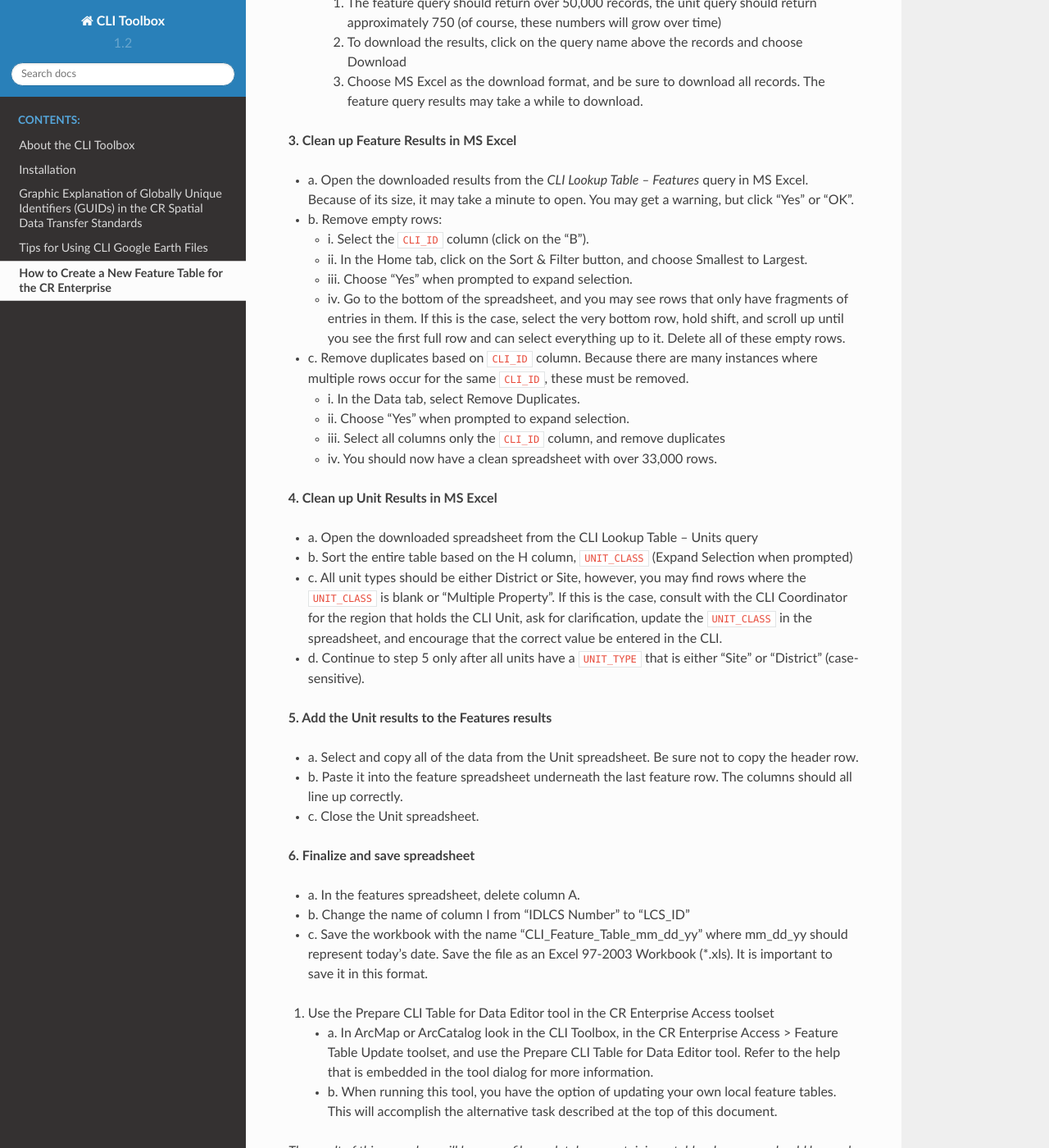
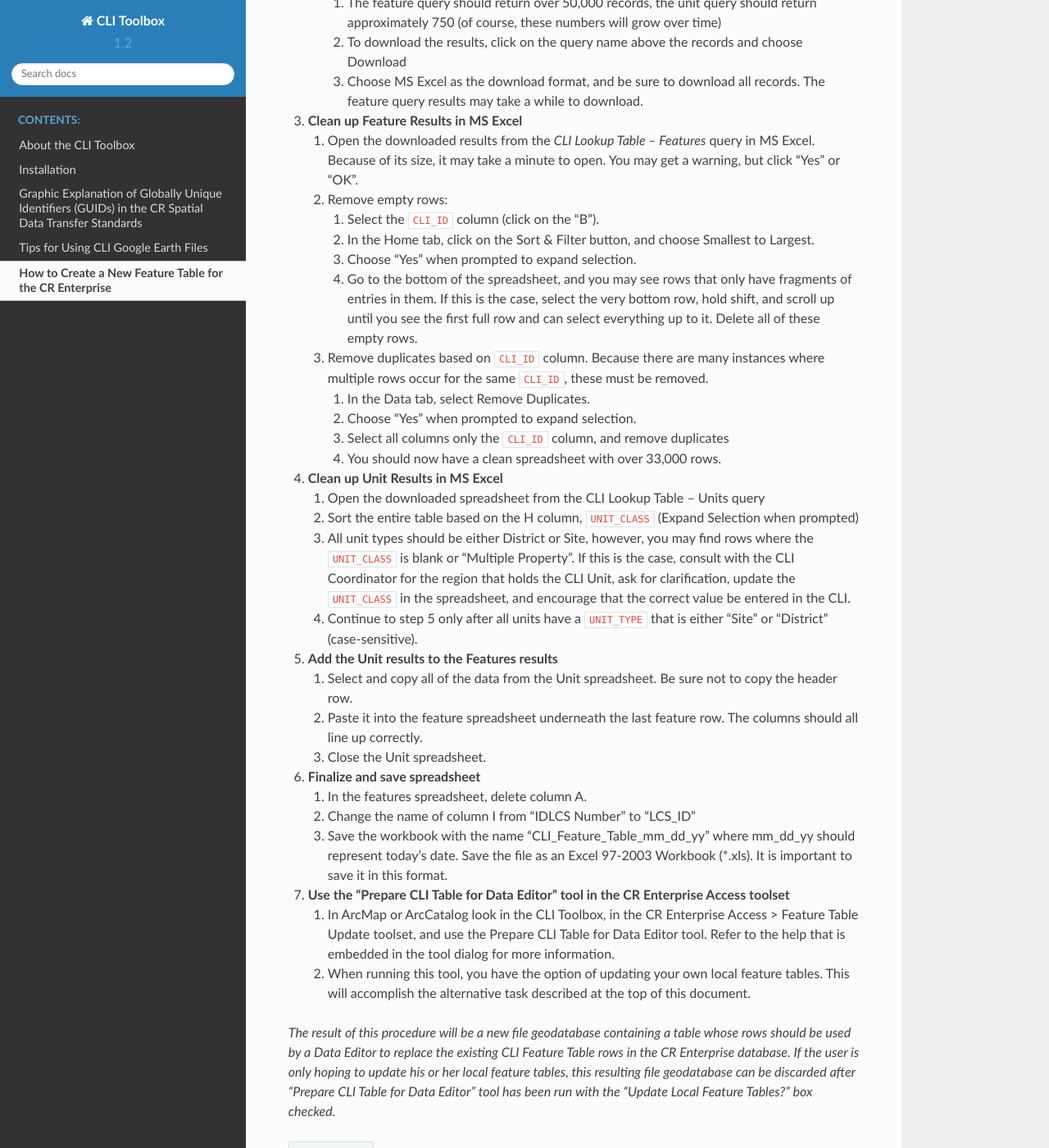
Before and after one commit to legiongis/cli-toolbox, a Sphinx documentation site: the page built from docs/create_newfeattbl.md, in a window 1280 px wide and 1400 px high, scrolled down 781 px. Shown: the whole window at 82% size. Built offline with Sphinx 7.4.7 and the Read the Docs theme 2.0.0, drawn with Linux system fonts in a browser that asks for light colours; some of the changed text lies outside the part shown.

Commit message:
Update create_newfeattbl.md

```diff
--- a/docs/create_newfeattbl.md
+++ b/docs/create_newfeattbl.md
@@ -17,37 +17,37 @@ Alternatively: If you have just added a new landscape to the CLI and you would l
         1. To download the results, click on the query name above the records and choose Download
         1. Choose MS Excel as the download format, and be sure to download all records. The feature query results may take a while to download.
 
-**3. Clean up Feature Results in MS Excel**
-   - a. Open the downloaded results from the *CLI Lookup Table – Features* query in MS Excel. Because of its size, it may take a minute to open. You may get a warning, but click “Yes” or “OK”.
-   - b. Remove empty rows:
-     - i. Select the `CLI_ID` column (click on the “B”).
-     - ii. In the Home tab, click on the Sort & Filter button, and choose Smallest to Largest.
-     - iii. Choose “Yes” when prompted to expand selection.
-     - iv. Go to the bottom of the spreadsheet, and you may see rows that only have fragments of entries in them. If this is the case, select the very bottom row, hold shift, and scroll up until you see the first full row and can select everything up to it. Delete all of these empty rows.
-   - c. Remove duplicates based on `CLI_ID` column. Because there are many instances where multiple rows occur for the same `CLI_ID`, these must be removed.
-     - i. In the Data tab, select Remove Duplicates.
-     - ii. Choose “Yes” when prompted to expand selection.
-     - iii. Select all columns only the `CLI_ID` column, and remove duplicates
-     - iv. You should now have a clean spreadsheet with over 33,000 rows.
+1. **Clean up Feature Results in MS Excel**
+    1. Open the downloaded results from the *CLI Lookup Table – Features* query in MS Excel. Because of its size, it may take a minute to open. You may get a warning, but click “Yes” or “OK”.
+    1. Remove empty rows:
+        1. Select the `CLI_ID` column (click on the “B”).
+        1. In the Home tab, click on the Sort & Filter button, and choose Smallest to Largest.
+        1. Choose “Yes” when prompted to expand selection.
+        1. Go to the bottom of the spreadsheet, and you may see rows that only have fragments of entries in them. If this is the case, select the very bottom row, hold shift, and scroll up until you see the first full row and can select everything up to it. Delete all of these empty rows.
+    1. Remove duplicates based on `CLI_ID` column. Because there are many instances where multiple rows occur for the same `CLI_ID`, these must be removed.
+        1. In the Data tab, select Remove Duplicates.
+        1. Choose “Yes” when prompted to expand selection.
+        1. Select all columns only the `CLI_ID` column, and remove duplicates
+        1. You should now have a clean spreadsheet with over 33,000 rows.
 
-**4. Clean up Unit Results in MS Excel**
-   - a. Open the downloaded spreadsheet from the CLI Lookup Table – Units query
-   - b. Sort the entire table based on the H column, `UNIT_CLASS` (Expand Selection when prompted)
-   - c. All unit types should be either District or Site, however, you may find rows where the `UNIT_CLASS` is blank or “Multiple Property”. If this is the case, consult with the CLI Coordinator for the region that holds the CLI Unit, ask for clarification, update the `UNIT_CLASS` in the spreadsheet, and encourage that the correct value be entered in the CLI.
-   - d. Continue to step 5 only after all units have a `UNIT_TYPE` that is either “Site” or “District” (case-sensitive).
+1. **Clean up Unit Results in MS Excel**
+    1. Open the downloaded spreadsheet from the CLI Lookup Table – Units query
+    1. Sort the entire table based on the H column, `UNIT_CLASS` (Expand Selection when prompted)
+    1. All unit types should be either District or Site, however, you may find rows where the `UNIT_CLASS` is blank or “Multiple Property”. If this is the case, consult with the CLI Coordinator for the region that holds the CLI Unit, ask for clarification, update the `UNIT_CLASS` in the spreadsheet, and encourage that the correct value be entered in the CLI.
+    1. Continue to step 5 only after all units have a `UNIT_TYPE` that is either “Site” or “District” (case-sensitive).
 
-**5. Add the Unit results to the Features results**
-   - a. Select and copy all of the data from the Unit spreadsheet. Be sure not to copy the header row.
-   - b. Paste it into the feature spreadsheet underneath the last feature row. The columns should all line up correctly.
-   - c. Close the Unit spreadsheet.
+1. **Add the Unit results to the Features results**
+    1. Select and copy all of the data from the Unit spreadsheet. Be sure not to copy the header row.
+    1. Paste it into the feature spreadsheet underneath the last feature row. The columns should all line up correctly.
+    1. Close the Unit spreadsheet.
 
-**6. Finalize and save spreadsheet**
-   - a. In the features spreadsheet, delete column A.
-   - b. Change the name of column I from “IDLCS Number” to “LCS_ID”
-   - c. Save the workbook with the name “CLI_Feature_Table_mm_dd_yy” where mm_dd_yy should represent today’s date. Save the file as an Excel 97-2003 Workbook (*.xls). It is important to save it in this format.
+1. **Finalize and save spreadsheet**
+    1. In the features spreadsheet, delete column A.
+    1. Change the name of column I from “IDLCS Number” to “LCS_ID”
+    1. Save the workbook with the name “CLI_Feature_Table_mm_dd_yy” where mm_dd_yy should represent today’s date. Save the file as an Excel 97-2003 Workbook (*.xls). It is important to save it in this format.
 
-7. Use the Prepare CLI Table for Data Editor tool in the CR Enterprise Access toolset
-   - a. In ArcMap or ArcCatalog look in the CLI Toolbox, in the CR Enterprise Access > Feature Table Update toolset, and use the Prepare CLI Table for Data Editor tool. Refer to the help that is embedded in the tool dialog for more information.
-   - b. When running this tool, you have the option of updating your own local feature tables. This will accomplish the alternative task described at the top of this document.
+1. **Use the "Prepare CLI Table for Data Editor" tool in the CR Enterprise Access toolset**
+    1. In ArcMap or ArcCatalog look in the CLI Toolbox, in the CR Enterprise Access > Feature Table Update toolset, and use the Prepare CLI Table for Data Editor tool. Refer to the help that is embedded in the tool dialog for more information.
+    1. When running this tool, you have the option of updating your own local feature tables. This will accomplish the alternative task described at the top of this document.
 
-*The result of this procedure will be a new file geodatabase containing a table whose rows should be used by a Data Editor to replace the existing CLI Feature Table rows in the CR Enterprise database. If the user is only hoping to update his or her local feature tables, this resulting file geodatabase can be discarded after **Prepare CLI Table for Data Editor** tool has been run with the “Update Local Feature Tables?” box checked.*
+*The result of this procedure will be a new file geodatabase containing a table whose rows should be used by a Data Editor to replace the existing CLI Feature Table rows in the CR Enterprise database. If the user is only hoping to update his or her local feature tables, this resulting file geodatabase can be discarded after "Prepare CLI Table for Data Editor" tool has been run with the “Update Local Feature Tables?” box checked.*
```
